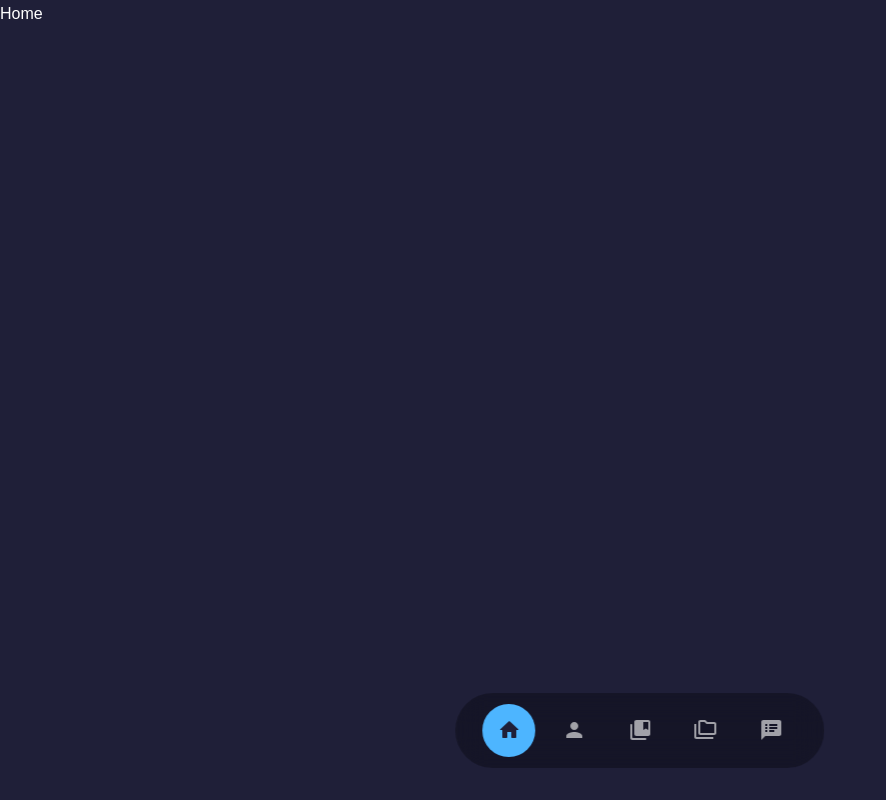
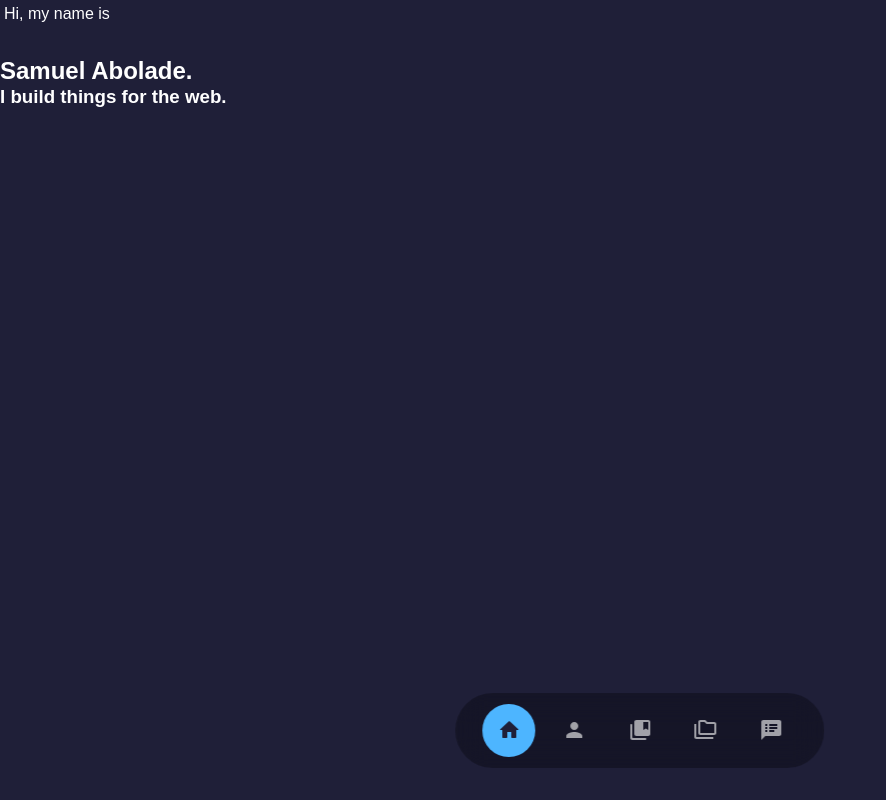
Before and after one commit to techie-sam/portfolio-v1, a React (Create React App) app: page / in a window 1280 px wide. Shown: the whole page, without its empty margins (0-886 px from the left). Built offline with nearby package versions, Linux system fonts and the light colour scheme.

Commit message:
Initialized project

```diff
--- a/package.json
+++ b/package.json
@@ -14,6 +14,7 @@
     "react": "^18.2.0",
     "react-dom": "^18.2.0",
     "react-scripts": "5.0.1",
+    "react-transition-group": "^4.4.5",
     "styled-components": "^5.3.9",
     "web-vitals": "^2.1.4"
   },
--- a/src/components/Home.js
+++ b/src/components/Home.js
@@ -1,9 +1,51 @@
 import React from 'react'
+import styled from 'styled-components';
+import { CSSTransition, TransitionGroup } from 'react-transition-group';
+const StyledHeroSection = styled.section`
+
+
+  @media (max-height: 700px) and (min-width: 700px), (max-width: 360px) {
+    height: auto;
+    padding-top: var(--nav-height);
+  }
+
+  h1 {
+    margin: 0 0 30px 4px;
+    color: var(--green);
+    font-family: var(--font-mono);
+    font-size: clamp(var(--fz-sm), 5vw, var(--fz-md));
+    font-weight: 400;
+
+    @media (max-width: 480px) {
+      margin: 0 0 20px 2px;
+    }
+  }
+
+  h3 {
+    margin-top: 5px;
+    color: var(--slate);
+    line-height: 0.9;
+  }
+
+  p {
+    margin: 20px 0 0;
+    max-width: 540px;
+  }
+
+
+`;
 
 const Home = () => {
-  return (
-    <div>Home</div>
-  )
+
+    return (
+        <StyledHeroSection>
+            <CSSTransition classNames='fadeup' timeout={5}>
+                <h1 style={{ transitionDelay: 1000 }}>Hi, my name is</h1>
+            </CSSTransition>
+            <h2 className="big-heading">Samuel Abolade.</h2>
+            <h3 className="big-heading">I build things for the web.</h3>
+        </StyledHeroSection>
+    )
 }
 
 export default Home
```
Also changed, not shown: 1 other file (tests, documents, lock files or other folders).
